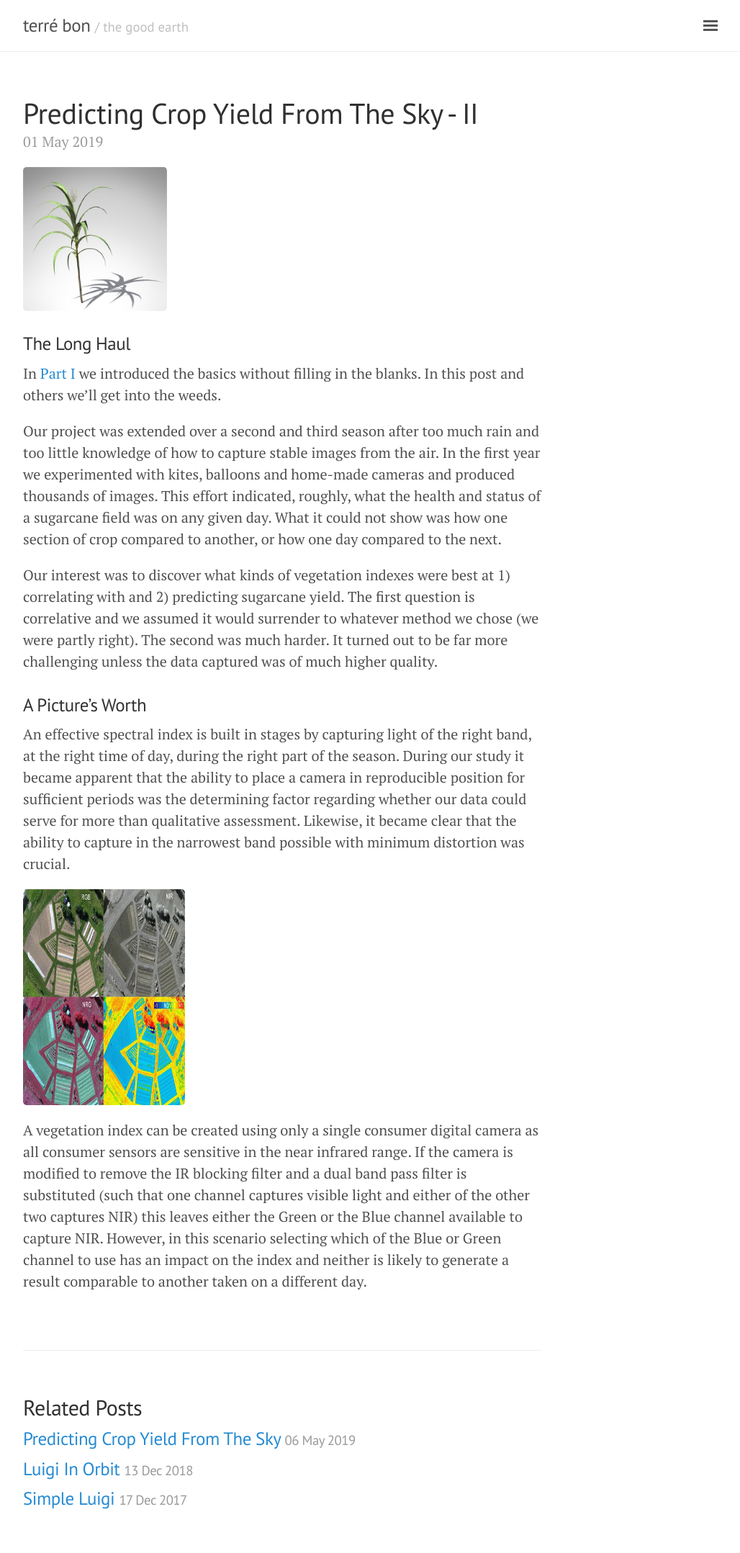
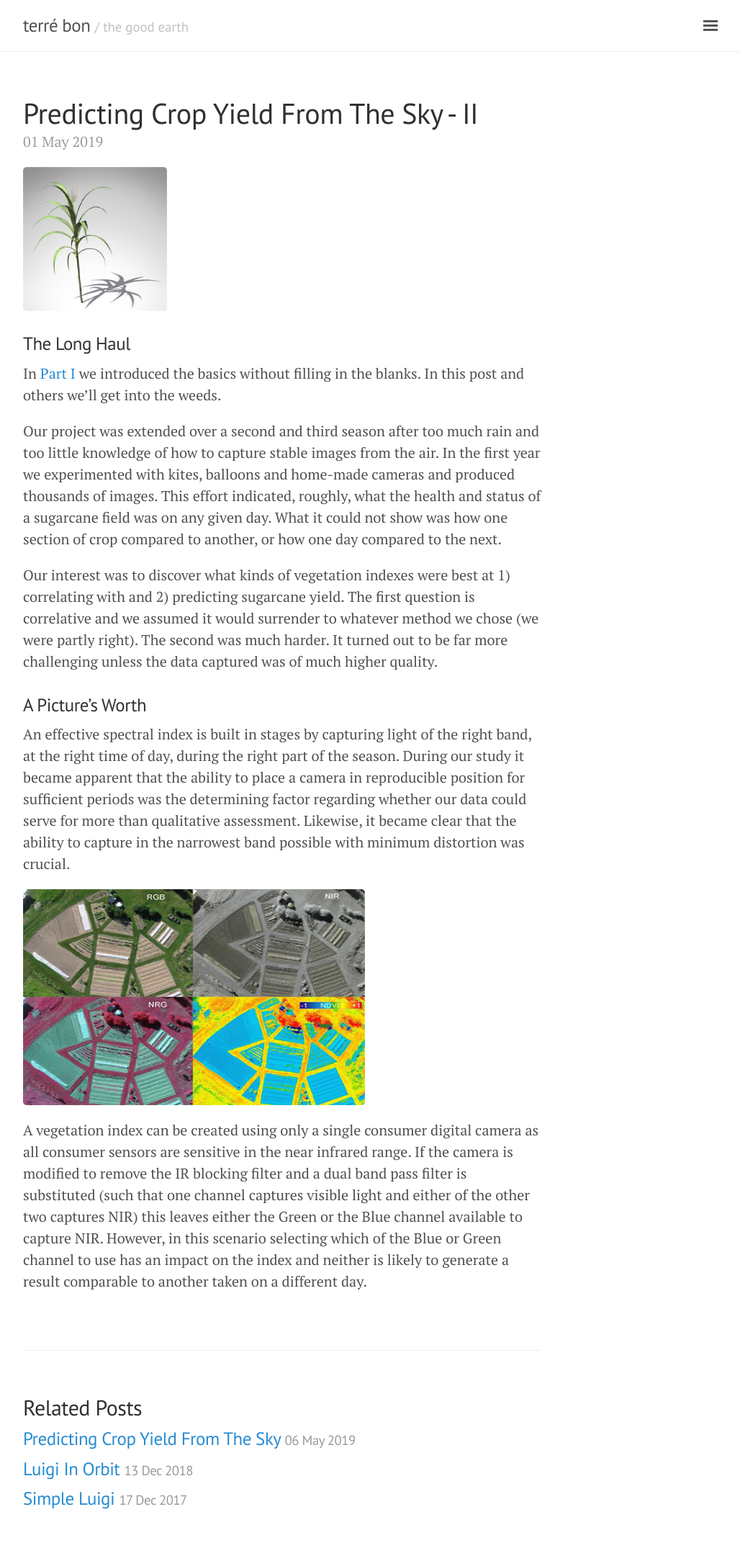
Before and after one commit to geraldmc/geraldmc.github.io, a Jekyll site: the page built from _posts/2019-05-01-predicting-yield-2.md, in a window 1280 px wide. Shown: the whole page at 72% size, without its empty margins (248-1276 px from the left). Built offline with Jekyll 4.4.1, drawn with Linux system fonts in a browser that asks for light colours.

Commit message:
updates post 2

```diff
--- a/_posts/2019-05-01-predicting-yield-2.md
+++ b/_posts/2019-05-01-predicting-yield-2.md
@@ -17,6 +17,6 @@ Our interest was to discover what kinds of vegetation indexes were best at 1) co
 
 An effective spectral index is built in stages by capturing light of the right band, at the right time of day, during the right part of the season. During our study it became apparent that the ability to place a camera in reproducible position for sufficient periods was the determining factor regarding whether our data could serve for more than qualitative assessment. Likewise, it became clear that the ability to capture in the narrowest band possible with minimum distortion was crucial.
 
-![RGB_Composite]({{ site.url }}/assets/fastie-results.png){:height="300px" width="225px"}
+![RGB_Composite]({{ site.url }}/assets/fastie-results.png){:height="300px" width="475px"}
 
 A vegetation index can be created using only a single consumer digital camera as all consumer sensors are sensitive in the near infrared range. If the camera is modified to remove the IR blocking filter and a dual band pass filter is substituted (such that one channel captures visible light and either of the other two captures NIR) this leaves either the Green or the Blue channel available to capture NIR. However, in this scenario selecting which of the Blue or Green channel to use has an impact on the index and neither is likely to generate a result comparable to another taken on a different day.
```
